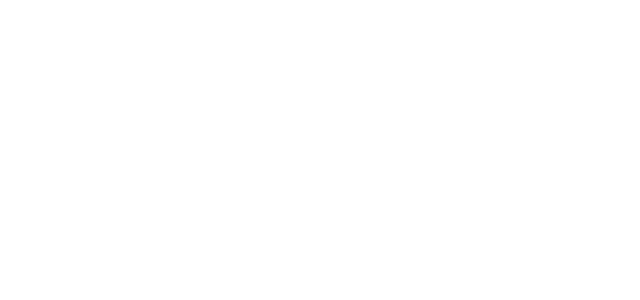
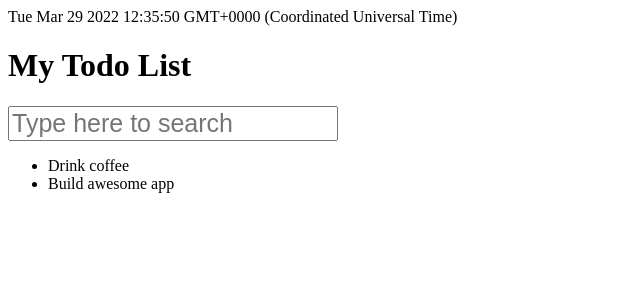
Before and after one commit to Sensi44/react-main, a React (Create React App) app: page / in a window 1280 px wide. Shown: the top 300 px of the page, without its empty margins (0-640 px from the left). Built offline with nearby package versions, Linux system fonts and the light colour scheme.

Commit message:
v 1.0
Учимся чо, пока всё понятно

```diff
--- a/src/App.js
+++ b/src/App.js
@@ -3,7 +3,7 @@
 const App = () => {
     return (
         <div>
-
+            <h1>AAA22</h1>
         </div>
     )
 }
--- a/src/index.js
+++ b/src/index.js
@@ -1,9 +1,44 @@
 import React from "react";
 import ReactDOM from "react-dom";
-import App from "./App"
+// import App from "./App"
 
 
-const el = <h1>Hello world</h1>
+const TodoList = () => {
+    const items = ['Drink coffee', 'Build awesome app']
+    return (
+        <ul>
+            <li>{ items[0] }</li>
+            <li>{ items[1] }</li>
+        </ul>
+    )
+}
+
+const AppHeader = () => {
+    return <h1>My Todo List</h1>;
+}
+
+const SearchPanel = () => {
+    const searchText = 'Type here to search';
+    const searchStyle = {
+        fontSize: '25px',
+        color: 'red',
+    }
+    return <input
+        style = {searchStyle}
+        placeholder={searchText} />;
+}
+
+const App = () => {
+    return (
+        <div>
+            <span>{ new Date().toString() }</span>
+            <AppHeader />
+            <SearchPanel />
+            <TodoList />
+        </div>
+    )
+}
+
 
 
 
```
Also changed, not shown: ReactLearn/All.js (added, +74 -0 lines), ReactLearn/JSX.js (added, +67 -0 lines).
